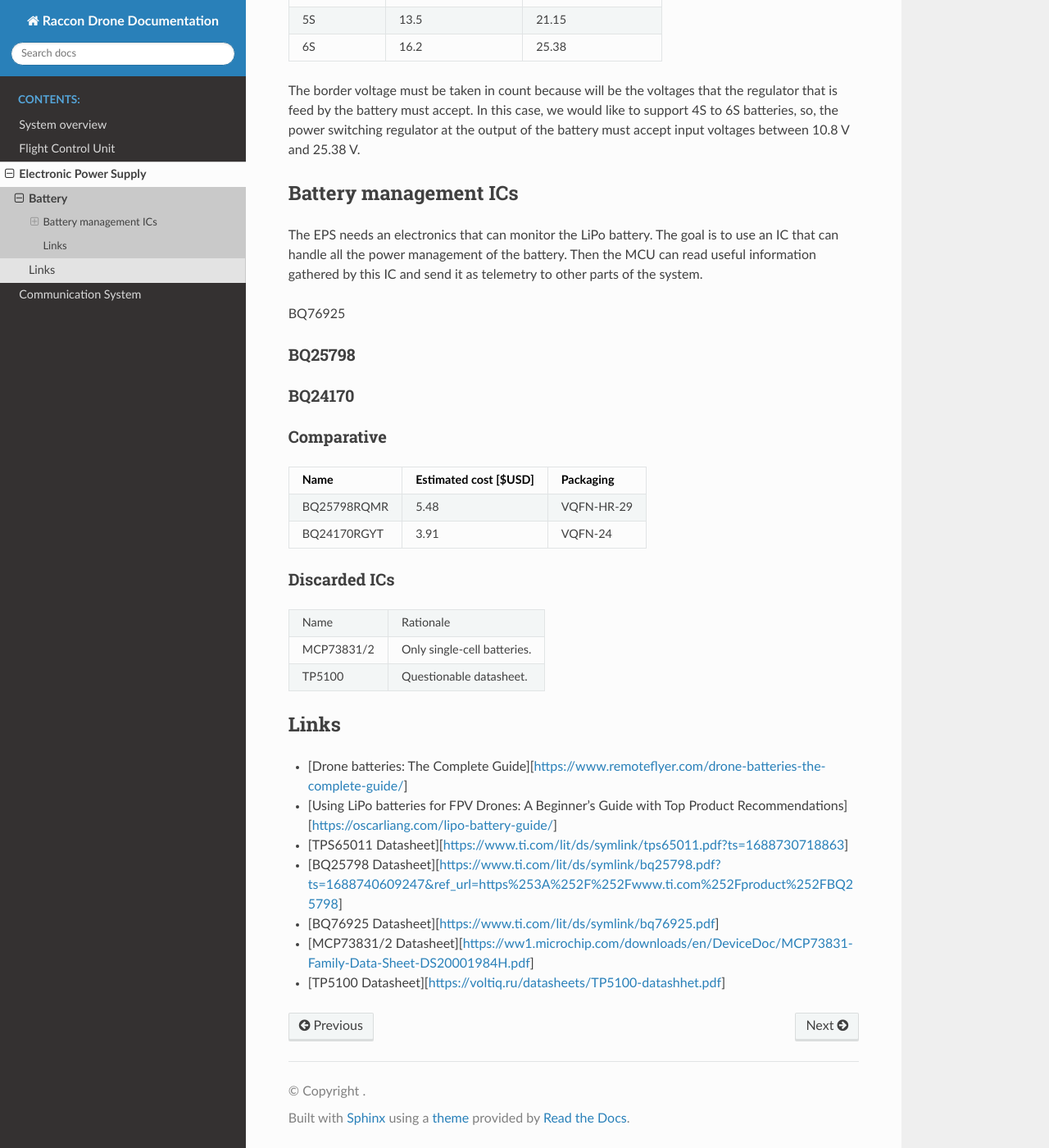
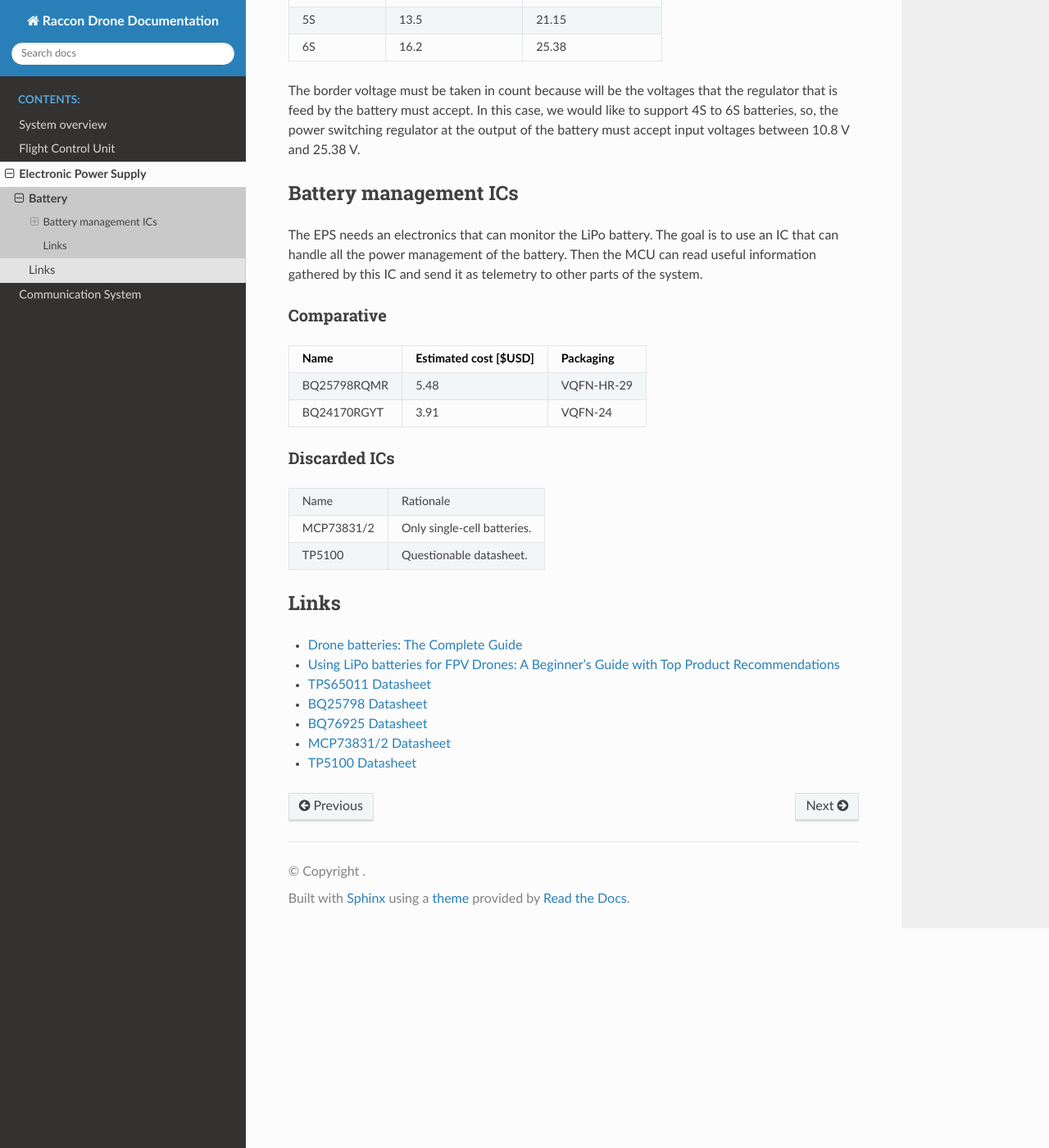
Before and after one commit to the-hacky-raccoon/drone_systems, a Sphinx documentation site: the page built from sphinx/chapters/eps/titles/battery.rst, in a window 1280 px wide and 1400 px high, scrolled down 957 px. Shown: the whole window at 82% size. Built offline with Sphinx 7.4.7 and the Read the Docs theme 2.0.0, drawn with Linux system fonts in a browser that asks for light colours.

```diff
--- a/sphinx/chapters/cs/intro.rst
+++ b/sphinx/chapters/cs/intro.rst
@@ -8,5 +8,11 @@ The communication system has to communicate:
 
 * The telemetry gathered from the rest of the system to the user.
 
+.. toctree::
+    :maxdepth: 2
+    :caption: Contents:
+
+    titles/mqtt
+
 Links
 ########
--- a/sphinx/chapters/eps/titles/battery.rst
+++ b/sphinx/chapters/eps/titles/battery.rst
@@ -59,14 +59,6 @@ The EPS needs an electronics that can monitor the LiPo battery.
 The goal is to use an IC that can handle all the power management of the battery.
 Then the MCU can read useful information gathered by this IC and send it as telemetry to other parts of the system.
 
-BQ76925
-
-BQ25798
-=========
-
-BQ24170
-=========
-
 Comparative
 =============
 
@@ -92,16 +84,16 @@ Discarded ICs
 Links
 *******
 
-* [Drone batteries: The Complete Guide][https://www.remoteflyer.com/drone-batteries-the-complete-guide/]
+* `Drone batteries: The Complete Guide <https://www.remoteflyer.com/drone-batteries-the-complete-guide/>`_
 
-* [Using LiPo batteries for FPV Drones: A Beginner's Guide with Top Product Recommendations][https://oscarliang.com/lipo-battery-guide/]
+* `Using LiPo batteries for FPV Drones: A Beginner's Guide with Top Product Recommendations <https://oscarliang.com/lipo-battery-guide/>`_
 
-* [TPS65011 Datasheet][https://www.ti.com/lit/ds/symlink/tps65011.pdf?ts=1688730718863]
+* `TPS65011 Datasheet <https://www.ti.com/lit/ds/symlink/tps65011.pdf?ts=1688730718863>`_
 
-* [BQ25798 Datasheet][https://www.ti.com/lit/ds/symlink/bq25798.pdf?ts=1688740609247&ref_url=https%253A%252F%252Fwww.ti.com%252Fproduct%252FBQ25798]
+* `BQ25798 Datasheet <https://www.ti.com/lit/ds/symlink/bq25798.pdf?ts=1688740609247&ref_url=https%253A%252F%252Fwww.ti.com%252Fproduct%252FBQ25798>`_
 
-* [BQ76925 Datasheet][https://www.ti.com/lit/ds/symlink/bq76925.pdf]
+* `BQ76925 Datasheet <https://www.ti.com/lit/ds/symlink/bq76925.pdf>`_
 
-* [MCP73831/2 Datasheet][https://ww1.microchip.com/downloads/en/DeviceDoc/MCP73831-Family-Data-Sheet-DS20001984H.pdf]
+* `MCP73831/2 Datasheet <https://ww1.microchip.com/downloads/en/DeviceDoc/MCP73831-Family-Data-Sheet-DS20001984H.pdf>`_
 
-* [TP5100 Datasheet][https://voltiq.ru/datasheets/TP5100-datashhet.pdf]
+* `TP5100 Datasheet <https://voltiq.ru/datasheets/TP5100-datashhet.pdf>`_
```
Also changed, not shown: sphinx/chapters/cs/titles/mqtt.rst (added, +41 -0 lines), sphinx/chapters/eps/intro.rst (+5 -5 lines), sphinx/chapters/fcu/intro.rst (+10 -3 lines), sphinx/chapters/fcu/titles/holybro_pixhawk_6X.rst (added, +43 -0 lines), sphinx/img/mqtt_concept.svg (added), sphinx/img/pixhawk6x_sample_wiring_diagram.png (added), 5 other files.
